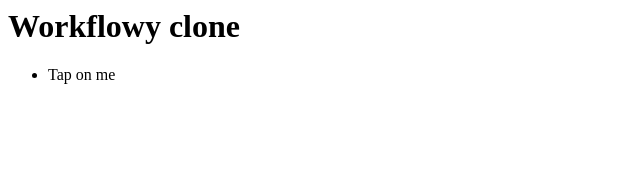
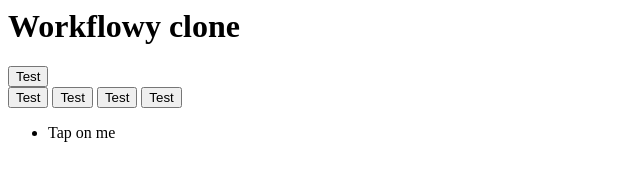
Before and after one commit to ustitc/hyperflowy, a plain HTML site: page index.html in a window 1280 px wide. Shown: the whole page, without its empty margins (0-640 px from the left). Drawn offline with Linux system fonts and the light colour scheme.

```diff
--- a/index.html
+++ b/index.html
@@ -11,7 +11,21 @@
 </head>
 <body>
 <h1>Workflowy clone</h1>
+<div id="copy" >
+    <button _="on click put me as HTML after me _hyperscript.processNode(#copy)">Test</button>
+</div>
 
+<!--<button _="on click log me">Test</button>-->
+<!--<button _="on click get Object.assign(me, {}) as HTML then log it">Test</button>-->
+<!--<button _="on click get Object.assign(me, {}) as HTML then put it after me">Test</button>-->
+<!--<button _="on click call console.log(me)">Test</button>-->
+<button _="on click log me as String">Test</button>
+<button _="on click log me as HTML">Test</button>
+<button _="on click log me as Fragment">Test</button>
+<button _="on click log me as String">Test</button>
+<!--<button _="on click me as Fragment then log it">Test</button>-->
+
+<!--<button _='on click put my outerHTML as HTML after me'>Test</button>-->
 <ul _="
     on keydown[key is 'Enter']
         halt the event
```
Also changed, not shown: example.gif (added), 1 other file.
